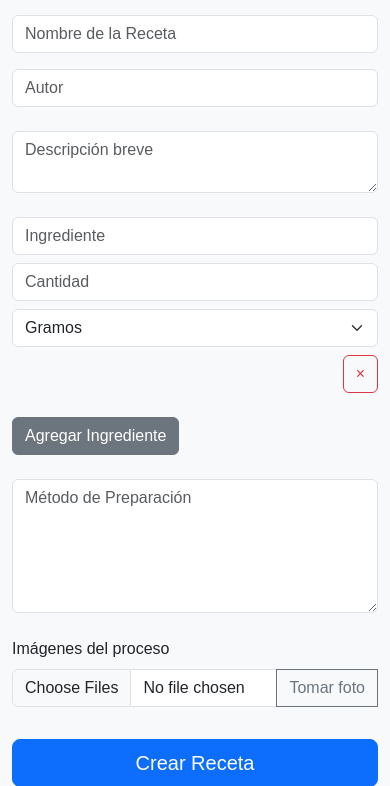
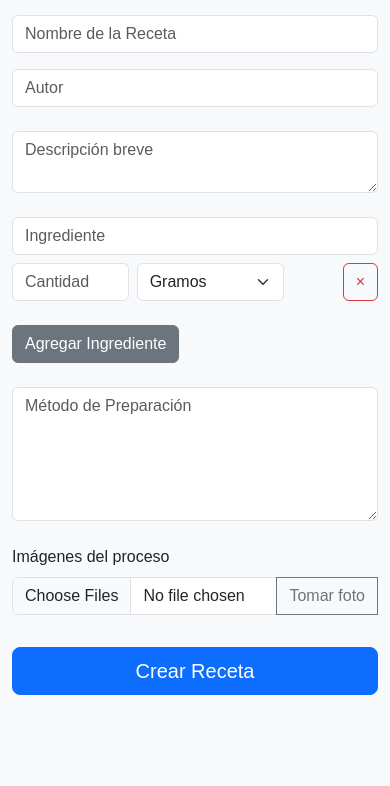
Before and after one commit to gabofunebre/recetario, a Flask app: page /crear_receta in a window 390 px wide. Shown: the part 194-980 px from the top of the page. After the commit the page ends 889 px from the top, so only its background shows below. Run offline with Flask 3, Linux system fonts and the light colour scheme; some libraries are stand-ins or nearby versions.

Commit message:
Group quantity inputs for mobile

```diff
--- a/app/templates/crear_receta_independiente.html
+++ b/app/templates/crear_receta_independiente.html
@@ -22,13 +22,15 @@
 
     <div id="ingredientes-container" class="mb-4">
       <div class="row g-2 align-items-end mb-2 ingrediente">
-        <div class="col-md-5">
+        <div class="col-12 col-md-5">
           <input type="text" name="ingredientes[]" class="form-control" placeholder="Ingrediente" required>
         </div>
-        <div class="col-md-3">
+        <div class="col-12 col-md-7">
+          <div class="row g-2">
+            <div class="col-4 col-md-5">
               <input type="number" name="cantidades[]" class="form-control" placeholder="Cantidad" required>
             </div>
-        <div class="col-md-3">
+            <div class="col-5 col-md-5">
               <select name="unidades[]" class="form-select">
                 <option value="gramos">Gramos</option>
                 <option value="kilogramos">Kilogramos</option>
@@ -41,8 +43,10 @@
                 <option value="cucharadita">Cucharadita</option>
               </select>
             </div>
-        <div class="col-md-1 text-end">
+            <div class="col-3 col-md-2 text-end">
               <button type="button" class="btn btn-outline-danger btn-remove" title="Eliminar ingrediente">&times;</button>
+            </div>
+          </div>
         </div>
       </div>
     </div>
```
Also changed, not shown: app/templates/editar_receta.html (+8 -4 lines). Lines whose indentation alone changed are shown as unchanged.
